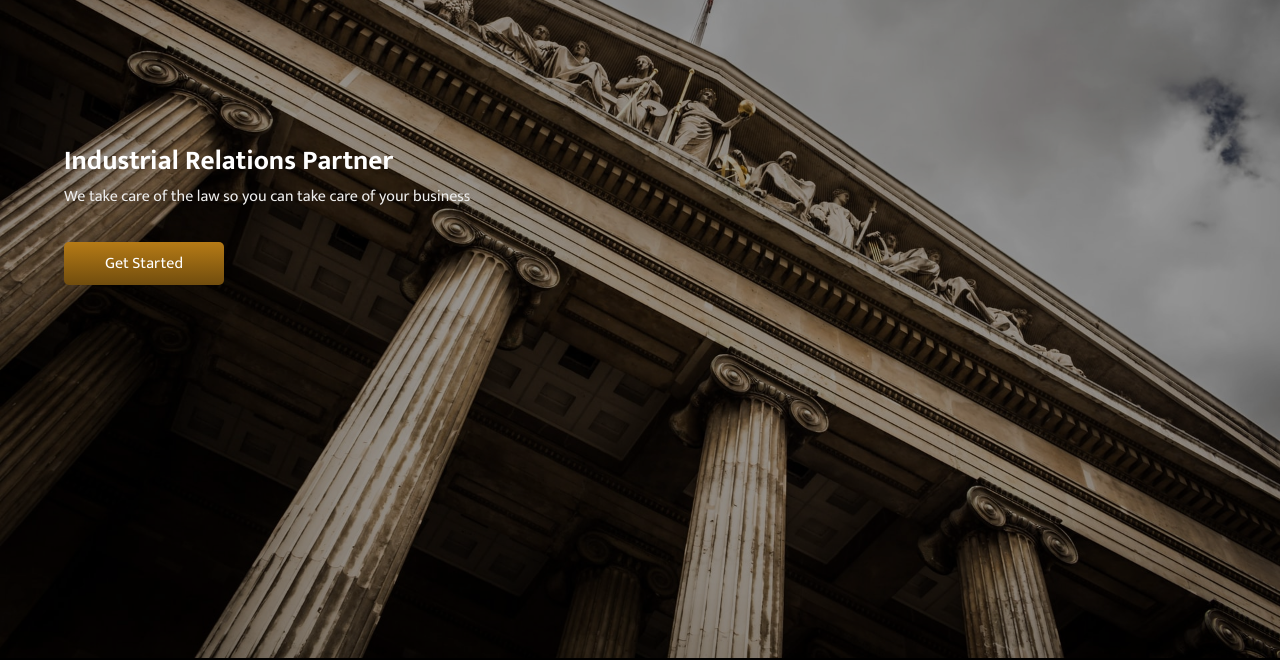
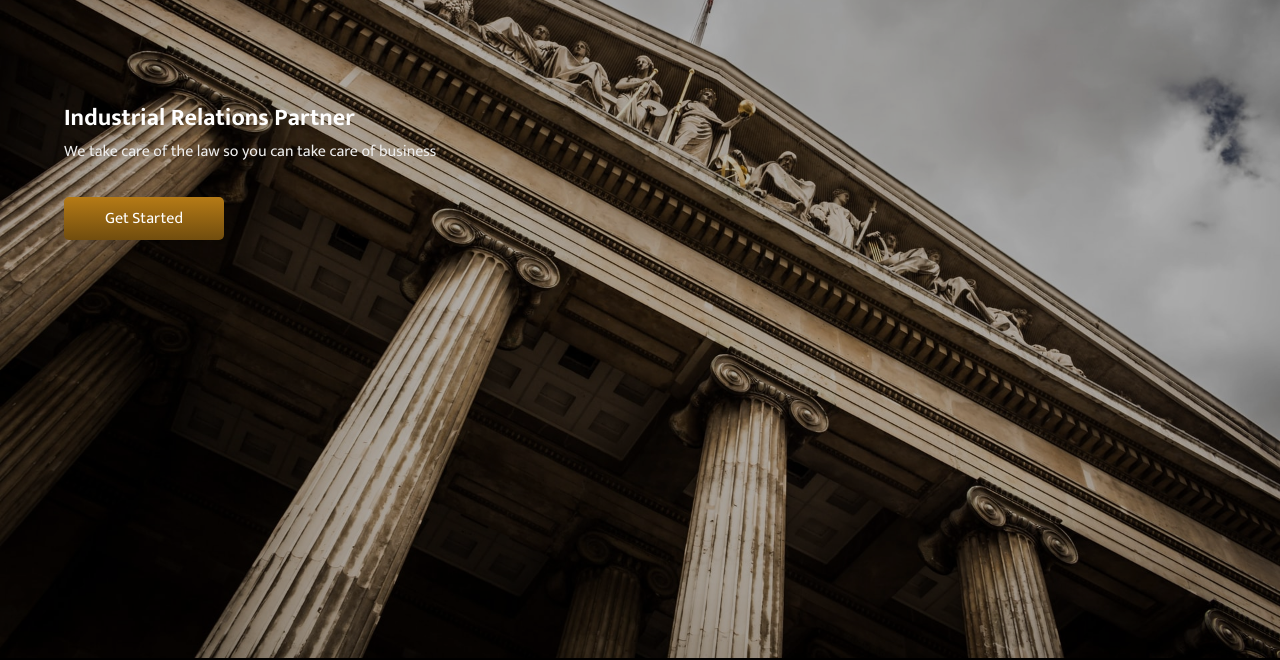
Before and after one commit to ShakexSempe/mkawana-legal, a plain HTML site: page index.html in a window 1280 px wide. Shown: the part 142-802 px from the top of the page. Drawn offline with Linux system fonts and the light colour scheme.

Commit message:
hero title

```diff
--- a/index.html
+++ b/index.html
@@ -57,7 +57,7 @@
         <div id="hero" class="hero">
             <div class="hero-title">
             <h1>Industrial Relations Partner</h1>
-                <p>We take care of the law so you can take care of your business</p>
+                <p>We take care of the law so you can take care of business</p>
                 <div class="cta"><a href="#about">get started</a></div>
             </div>
         </div>
--- a/sass/_hero.scss
+++ b/sass/_hero.scss
@@ -18,7 +18,7 @@
         left: 0;
         width: 100%;
         height: 100%;
-        background: hsla(0, 0%, 0%, 0.400);
+        background: hsla(0, 0%, 0%, 0.300);
         z-index: -1;
     }
     // DESKTOP HERO
@@ -29,11 +29,11 @@
 
     .hero-title {
         position: sticky;
-        top: 35vh;
+        top: 30vh;
         color: #fff;
 
         h1 {
-            font-size: 1.7rem;
+            font-size: 1.5rem;
         }
 
         p {
```
Also changed, not shown: css/style.css. Lines whose indentation alone changed are shown as unchanged.
